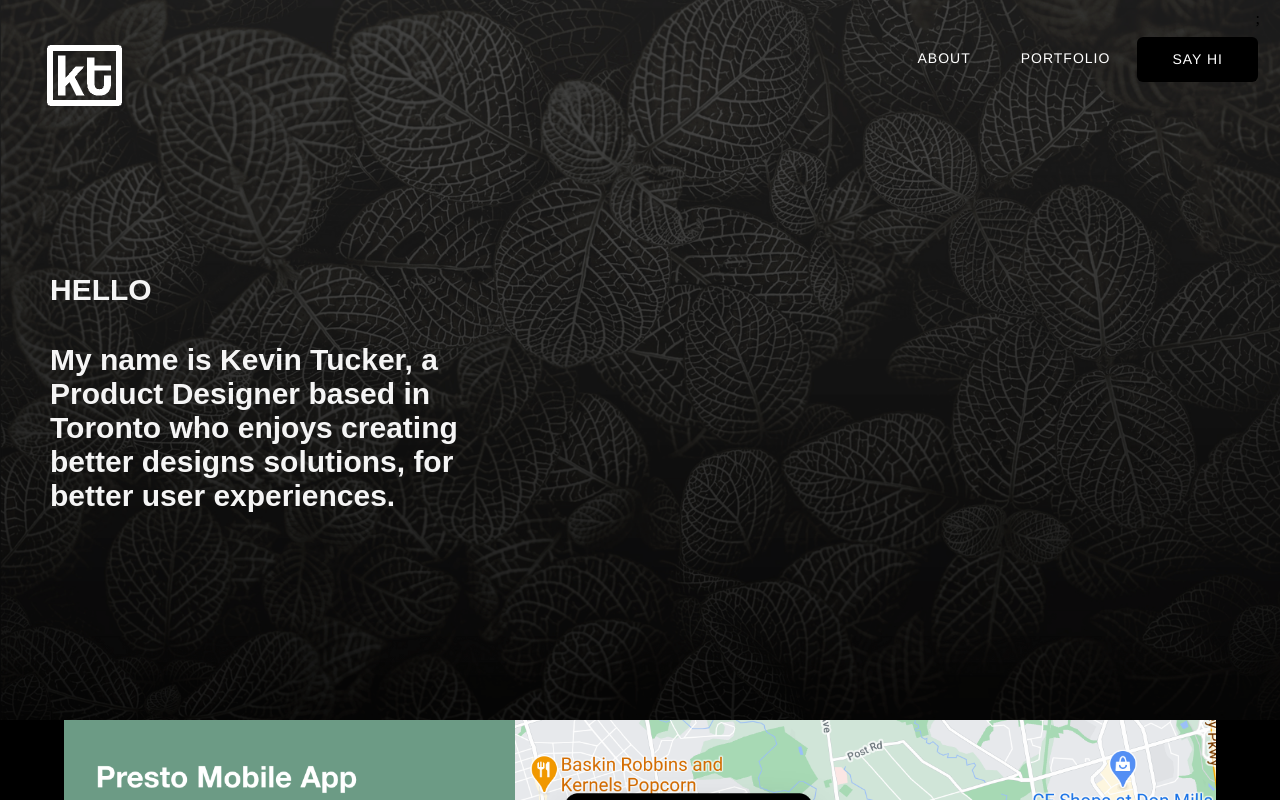
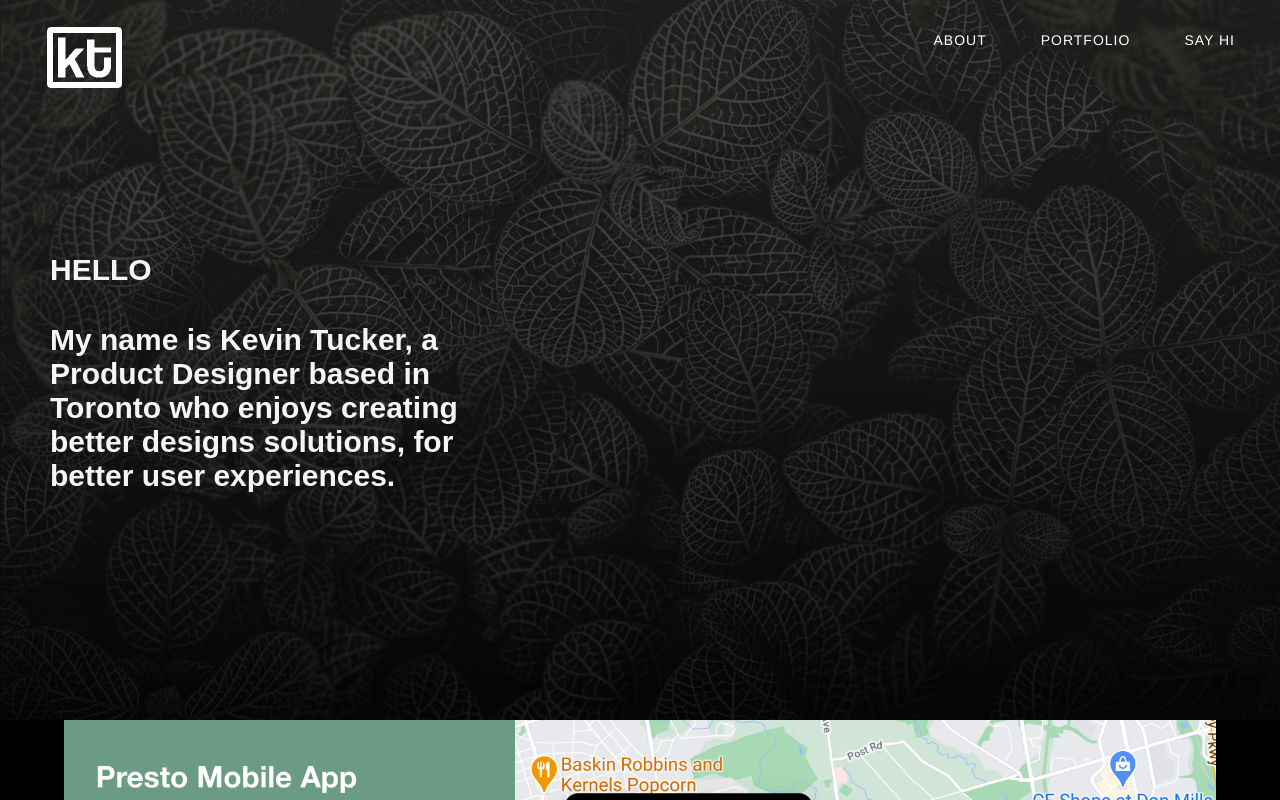
Before and after one commit to kevinanthonytucker/My_First_Repo, a plain HTML site: page index.html in a window 1280 px wide. Shown: the top 800 px of the page. Drawn offline with Linux system fonts and the light colour scheme.

Commit message:
Updated site files

```diff
--- a/css/index.css
+++ b/css/index.css
@@ -19,7 +19,7 @@ body {
         color: #fff;
         letter-spacing: 1px;
         text-transform: uppercase;
-        display: fex;
+        display: block;
         padding: 0 25px;
         font-size: 14px;
         line-height: 25px;
@@ -29,24 +29,10 @@ body {
     }
 
     .menu-area li {
-           display: inline-flex;
-        justify-content: flex-end;
-        flex-wrap: nowrap;
-        flex-direction: row;
-        flex-flow: nowrap;
-        min-width: auto;
-        text-overflow: ellipsis;
+        list-style: none;
+        display: inline-block;
+    }
 
-        }
-
-    .menu-area {
-        display: flex;
-       justify-content: right;
-       position: relative;
-       justify-content: flex-end;
-       flex-wrap: nowrap;
-       resize: horizontal;
-    }
 
     nav {
         position: relative;
@@ -54,28 +40,9 @@ body {
         text-align: right;
         z-index: 1;
         opacity: 100%;
-          }
 
-    .nav-text {
-        flex-wrap: nowrap;
-        justify-content: center;
-        float: right;
 
     }
-
-    .rounded-button {
-        background-color: rgb(0, 0, 0);
-        border: none;
-        color: black;
-        padding: 10px;
-        text-align: center;
-        text-decoration: none;
-        display: inline-block;
-        font-size: 16px;
-        margin: -9px 2px;
-        border-radius: 6px;
-    }
-
 
     .menu-area li a:hover {
         background: slategrey;
@@ -87,6 +54,7 @@ body {
     .img-fluid {
        width: 75px;
         height: 75px;
+
         float: left;
         object-fit: contain;
         margin: 37px;
@@ -111,10 +79,7 @@ body {
         padding-top: 190px;
         padding-bottom: auto;
         height: 300px;
-        width: 500px;
-        display: flexbox;
-        flex-wrap: nowrap;
-        flex-direction: row;
+        width: 500px
     }
 
     .navigation {
@@ -147,16 +112,16 @@ body {
     /* Style inputs with type="text", select elements and textareas */
 
     input[type=text], select, textarea {
-      width: 600px;
-      padding: 12px;
-      border: 1px solid #ccc;
-      border-radius: 4px;
-      box-sizing: border-box;
-      margin-top: 40px;
-      margin-bottom: 40px;
+      width: 600px; /* Full width */
+      padding: 12px; /* Some padding */
+      border: 1px solid #ccc; /* Gray border */
+      border-radius: 4px; /* Rounded borders */
+      box-sizing: border-box; /* Make sure that padding and width stays in place */
+      margin-top: 40px; /* Add a top margin */
+      margin-bottom: 40px; /* Bottom margin */
       margin-left: 20px;
       margin-right: 20px;
-      resize: vertical;
+      resize: vertical; /* Allow the user to vertically resize the textarea (not horizontally) */
       resize: horizontal;
       font-family: "helvetica";
     }
@@ -176,6 +141,10 @@ body {
 
     /*CONTACT FORM STYLING/
 
+    /* When moving the mouse over the submit button, add a darker green color *
+    input[type=submit]:hover {
+      background-color: #45a049;
+    }*/
 
     /* Add a background color and some padding around the form */
     .container {
@@ -225,7 +194,7 @@ body {
         justify-content: space-between;
         align-items: center;
         background: rgb(65, 64, 64);
-        flex-wrap: nowrap;
+        flex-wrap: wrap-reverse;
 
 
     }
--- a/index.html
+++ b/index.html
@@ -21,7 +21,7 @@
 
 <!--NAVIGATION LOGO-->
 
-<nav class="flex-container">;
+<nav>
 <div>
 <img class="navbar-brand" href="/">
 <img src="images/kevin-intials-v3.png" class="img-fluid">
@@ -30,15 +30,14 @@
 
 <!--NAVIGATION LINKS-->
 
-    <div class="nav-text"></div>
+    <div class="logo"></div>
     <ul class="menu-area">
         <li ><a href="#">ABOUT</a></li>
         <li><a href="#">PORTFOLIO</a></li>
-        <li class="rounded-button"><a href="#">SAY HI</a></li>
+        <li><a href="#">SAY HI</a></li>
         </ul>
 </nav>
 </div>
-
 
 <div class="hero-inner">
     <h2 style="color: whitesmoke; font-family: Arial, Helvetica, sans-serif; font-size: 30px">HELLO</h2>
@@ -102,12 +101,9 @@
             <img src="images/Group 57.png" alt="social media" class="logo">
         </div>
         <p class="text">@ 2020 Created By Kevin Tucker All Rights Reserved</p>
-
+        <!--<div class="right-col">-->
 
         </div>
-    </div>-->
+    </div>
 </footer>
-
-
-
    <!--<div class="footer">-->
```
Also changed, not shown: images/Group-172x-p-1080.png (added), images/Group-172x-p-500.png (added), images/Group-172x-p-800.png (added), 3 other files.
